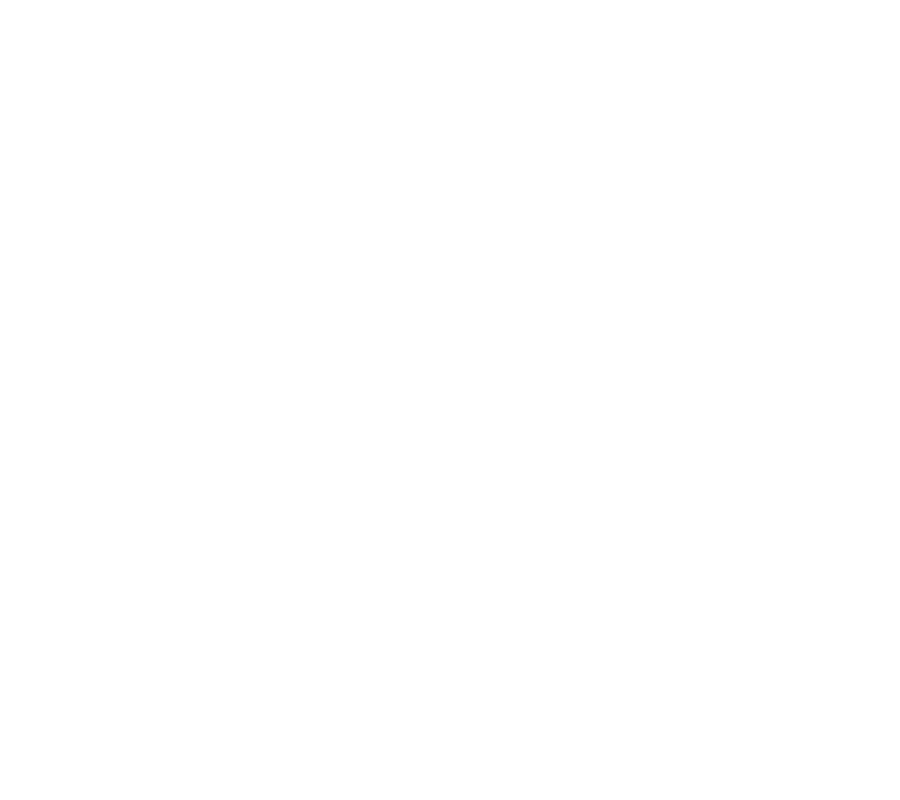
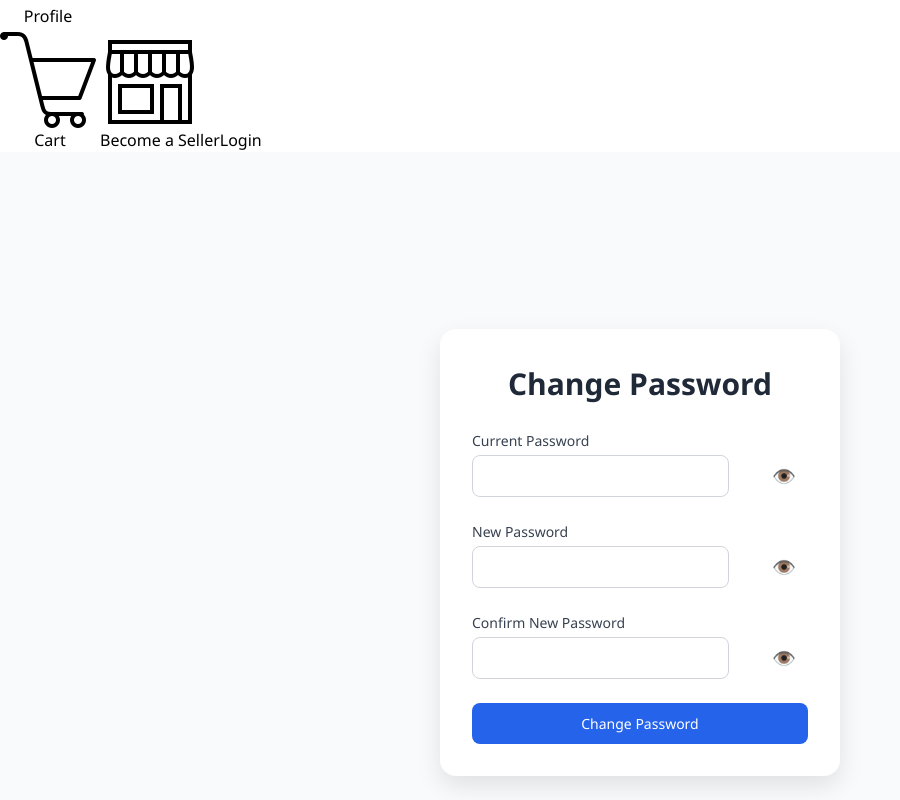
Before and after one commit to chiragparihar7/ecommerce-react-app, a React (Vite) app: page /Change-password in a window 1280 px wide. Before the commit this address had no page. Shown: the part 640-1440 px from the top of the page, without its empty margins (0-900 px from the left). Before the commit the page ends 800 px from the top, so only its background shows below. Built offline with nearby package versions, Linux system fonts and the light colour scheme.

Commit message:
Add Change Password feature with UI and API integration

```diff
--- a/src/Router.jsx
+++ b/src/Router.jsx
@@ -17,7 +17,7 @@
 import AdminDashboard from "./containers/admin/pages/dashboard/AdminDashboard";
 import DashboardHomeAdmin from "./containers/admin/pages/dashboard/DashboardHome";
 import SellerManagement from "./containers/admin/pages/seller/SellerManagement";
-
+import ChangePassword from "./containers/user/layout/Change-password.jsx";
 
 const Router = () => {
   return (
@@ -29,6 +29,7 @@
         <Route path="/" element={<Home />} />
         <Route path="/profile" element={<Profile />} />
         <Route path="productlist" element={<ProductList />} />
+        <Route path="/Change-password" element={<ChangePassword />} />
 
         {/* Seller Routes */}
         <Route path="/seller/register" element={<SellerRegister />} />
--- a/src/config/API.js
+++ b/src/config/API.js
@@ -23,6 +23,7 @@
   USER_PRODUCT_SEARCH: `${user}/products/search`,
   USER_PRODUCT_DETAILS: `${user}/products/details`, // + /:id
   USER_GET_CATEGORIES: `${user}/products/categories`,
+  USER_CHANGE_PASSWORD: `${user}/profile/password`,
 
   // Admin APIs
   ADMIN_LOGIN: `${admin}/login`,
--- /dev/null
+++ b/src/containers/user/layout/Change-password.jsx
@@ -0,0 +1,159 @@
+import { useState, useEffect } from "react";
+import { toast } from "react-toastify";
+import Footer from "./Footer";
+import Header from "./Header";
+import "./ChangePassword.css";
+import { API } from "../../../config/API";
+import DataService from "../../../config/DataService";
+import { useSelector as useselector } from "react-redux";
+
+const ChangePassword = () => {
+  const [oldPassword, setOldPassword] = useState("");
+  const [newPassword, setNewPassword] = useState("");
+  const [confirmNewPassword, setConfirmNewPassword] = useState("");
+
+  const [showOld, setShowOld] = useState(false);
+  const [showNew, setShowNew] = useState(false);
+  const [showConfirm, setShowConfirm] = useState(false);
+
+  const [loading, setLoading] = useState(false);
+
+  const userToken = useselector((state) => state.user?.user?.token);
+
+  useEffect(() => {
+    if (!userToken) {
+      const localToken = localStorage.getItem("userToken");
+      if (!localToken) {
+        toast.error("Token not found. Please login.");
+      }
+    }
+  }, [userToken]);
+
+  const handleChangePassword = async (e) => {
+    e.preventDefault();
+
+    if (newPassword !== confirmNewPassword) {
+      toast.error("New password and confirm password do not match.");
+      return;
+    }
+
+    try {
+      setLoading(true);
+      const token = userToken || localStorage.getItem("userToken");
+      if (!token) {
+        toast.error("Token not found. Please login.");
+        setLoading(false);
+        return;
+      }
+
+      const res = await DataService(token).post(API.USER_CHANGE_PASSWORD, {
+        oldPassword,
+        newPassword,
+      });
+
+      toast.success("✅ Password changed successfully");
+      setOldPassword("");
+      setNewPassword("");
+      setConfirmNewPassword("");
+    } catch (error) {
+      console.error("Change password failed:", error);
+      toast.error(error.response?.data?.message || "Failed to change password");
+    } finally {
+      setLoading(false);
+    }
+  };
+
+  return (
+    <>
+      <Header />
+      <div className="change-password-container">
+        <main className="change-password-main">
+          <div className="form-card">
+            <h1 className="form-title">Change Password</h1>
+            <form className="password-form" onSubmit={handleChangePassword}>
+              {/* Old Password */}
+              <div className="form-group password-group">
+                <label htmlFor="current-password" className="form-label">
+                  Current Password
+                </label>
+                <div className="password-wrapper">
+                  <input
+                    type={showOld ? "text" : "password"}
+                    id="current-password"
+                    className="form-input"
+                    value={oldPassword}
+                    onChange={(e) => setOldPassword(e.target.value)}
+                    required
+                  />
+                  <span
+                    className="toggle-password"
+                    onClick={() => setShowOld(!showOld)}
+                  >
+                    {showOld ? "🙈" : "👁️"}
+                  </span>
+                </div>
+              </div>
+
+              {/* New Password */}
+              <div className="form-group password-group">
+                <label htmlFor="new-password" className="form-label">
+                  New Password
+                </label>
+                <div className="password-wrapper">
+                  <input
+                    type={showNew ? "text" : "password"}
+                    id="new-password"
+                    className="form-input"
+                    value={newPassword}
+                    onChange={(e) => setNewPassword(e.target.value)}
+                    required
+                  />
+                  <span
+                    className="toggle-password"
+                    onClick={() => setShowNew(!showNew)}
+                  >
+                    {showNew ? "🙈" : "👁️"}
+                  </span>
+                </div>
+              </div>
+
+              {/* Confirm Password */}
+              <div className="form-group password-group">
+                <label htmlFor="confirm-password" className="form-label">
+                  Confirm New Password
+                </label>
+                <div className="password-wrapper">
+                  <input
+                    type={showConfirm ? "text" : "password"}
+                    id="confirm-password"
+                    className="form-input"
+                    value={confirmNewPassword}
+                    onChange={(e) => setConfirmNewPassword(e.target.value)}
+                    required
+                  />
+                  <span
+                    className="toggle-password"
+                    onClick={() => setShowConfirm(!showConfirm)}
+                  >
+                    {showConfirm ? "🙈" : "👁️"}
+                  </span>
+                </div>
+              </div>
+
+              <button
+                type="submit"
+                className="submit-button"
+                disabled={loading}
+              >
+                {loading ? "Changing..." : "Change Password"}
+              </button>
+            </form>
+          </div>
+        </main>
+      </div>
+      <Footer />
+    </>
+  );
+};
+
+export default ChangePassword;
--- /dev/null
+++ b/src/containers/user/layout/ChangePassword.css
@@ -0,0 +1,92 @@
+/* ChangePassword.css */
+
+.change-password-container {
+  display: flex;
+  flex-direction: column;
+  min-height: 100vh;
+  background-color: #f9fafb; /* Tailwind's bg-gray-50 */
+}
+
+.change-password-main {
+  flex-grow: 1;
+  display: flex;
+  align-items: center;
+  justify-content: center;
+  padding: 3rem 1rem;
+}
+
+.form-card {
+  background-color: white;
+  padding: 2rem;
+  max-width: 400px;
+  width: 100%;
+  border-radius: 1rem;
+  box-shadow: 0 10px 25px rgba(0, 0, 0, 0.1);
+}
+
+.form-title {
+  font-size: 1.875rem;
+  font-weight: 600;
+  color: #1f2937; /* Tailwind's gray-800 */
+  text-align: center;
+  margin-bottom: 1.5rem;
+}
+
+.password-form {
+  display: flex;
+  flex-direction: column;
+  gap: 1.5rem;
+}
+
+.form-group {
+  display: flex;
+  flex-direction: column;
+}
+
+.form-label {
+  font-size: 0.875rem;
+  color: #374151; /* Tailwind's gray-700 */
+  margin-bottom: 0.25rem;
+}
+
+.form-input {
+  padding: 0.5rem 0.75rem;
+  border: 1px solid #d1d5db; /* Tailwind's border-gray-300 */
+  border-radius: 0.5rem;
+  outline: none;
+  transition: border-color 0.2s ease, box-shadow 0.2s ease;
+}
+
+.form-input:focus {
+  border-color: #3b82f6; /* Tailwind's blue-500 */
+  box-shadow: 0 0 0 3px rgba(59, 130, 246, 0.3);
+}
+
+.submit-button {
+  padding: 0.625rem;
+  background-color: #2563eb; /* Tailwind's blue-600 */
+  color: white;
+  border: none;
+  border-radius: 0.5rem;
+  font-weight: 500;
+  font-size: 0.875rem;
+  cursor: pointer;
+  transition: background-color 0.3s ease;
+}
+
+.submit-button:hover {
+  background-color: #1d4ed8; /* Tailwind's blue-700 */
+}
+.password-wrapper {
+  position: relative;
+}
+
+.toggle-password {
+  position: absolute;
+  right: 12px;
+  top: 50%;
+  transform: translateY(-50%);
+  cursor: pointer;
+  font-size: 1.2rem;
+  user-select: none;
+}
--- a/src/containers/user/layout/Header.jsx
+++ b/src/containers/user/layout/Header.jsx
@@ -75,8 +75,8 @@
               <Link to="/wishlist" onClick={handleCloseDropdown} className="block px-4 py-2 hover:bg-gray-100">
                 Wishlist
               </Link>
-              <Link to="/rewards" onClick={handleCloseDropdown} className="block px-4 py-2 hover:bg-gray-100">
-                Rewards
+              <Link to="/Change-password" onClick={handleCloseDropdown} className="block px-4 py-2 hover:bg-gray-100">
+                Change-password
               </Link>
               <Link to="/giftcards" onClick={handleCloseDropdown} className="block px-4 py-2 hover:bg-gray-100">
                 Gift Cards
```
